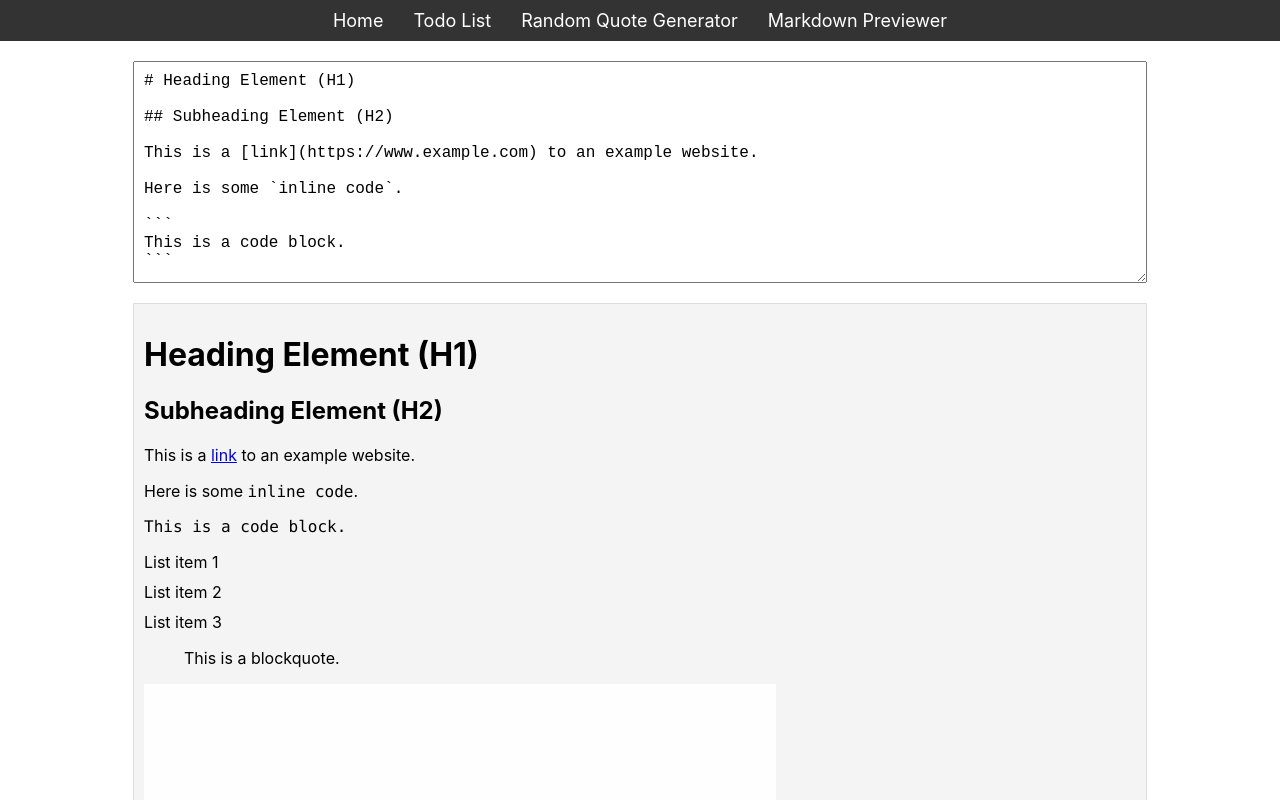
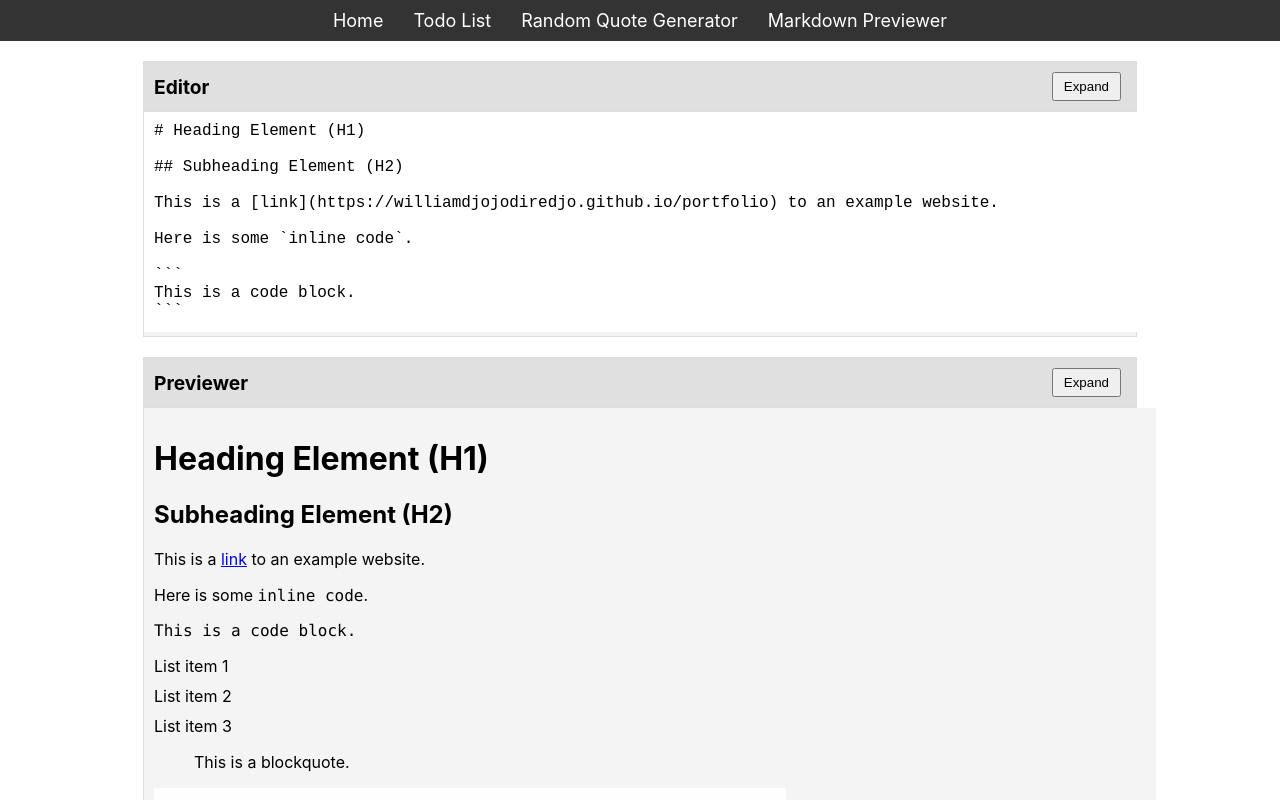
Before and after one commit to williamdjojodiredjo/portfolio, a React (Create React App) app: page /#/markdown-previewer in a window 1280 px wide. Shown: the top 800 px of the page. Built offline with nearby package versions, Linux system fonts and the light colour scheme.

Commit message:
add markdown previewer

```diff
--- a/public/index.html
+++ b/public/index.html
@@ -2,17 +2,13 @@
 <html lang="en">
   <head>
     <meta charset="utf-8" />
-    <link rel="icon" href="%PUBLIC_URL%/favicon.ico" />
     <link rel="stylesheet" href="https://cdnjs.cloudflare.com/ajax/libs/font-awesome/6.0.0-beta3/css/all.min.css"/>
     <meta name="viewport" content="width=device-width, initial-scale=1" />
-    <meta name="theme-color" content="#000000" />
     <meta
       name="description"
-      content="Web site created using create-react-app"
+      content="William Djojodiredjo ReactJS App"
     />
-    <link rel="apple-touch-icon" href="%PUBLIC_URL%/logo192.png" />
-    <link rel="manifest" href="%PUBLIC_URL%/manifest.json" />
-    <title>React App</title>
+    <title>William's Website</title>
   </head>
   <body>
     <noscript>You need to enable JavaScript to run this app.</noscript>
--- a/src/components/MarkdownPreviewerPage/MarkdownPreviewerPage.css
+++ b/src/components/MarkdownPreviewerPage/MarkdownPreviewerPage.css
@@ -5,18 +5,58 @@
   margin: 20px;
 }
 
+.editor-section, .preview-section {
+  width: 80%;
+  margin-bottom: 20px;
+  border: 1px solid #ddd;
+  background-color: #f4f4f4;
+}
+
+.editor-header, .preview-header {
+  display: flex;
+  justify-content: space-between;
+  align-items: center;
+  background-color: #e0e0e0;
+  padding: 5px 10px;
+  border-bottom: 1px solid #ddd;
+}
+
+.editor-header h2, .preview-header h2 {
+  margin: 0;
+  font-size: 1.2em;
+}
+
+.editor-header button, .preview-header button {
+  padding: 5px 10px;
+  cursor: pointer;
+}
+
 #editor {
-  width: 80%;
+  width: 100%;
   height: 200px;
-  margin-bottom: 20px;
   padding: 10px;
   font-size: 16px;
+  border: none;
+  resize: none;
+}
+
+#editor.expanded {
+  height: 400px; /* Expanded height */
 }
 
 #preview {
-  width: 80%;
+  width: 100%;
   padding: 10px;
   background-color: #f4f4f4;
-  border: 1px solid #ddd;
+  border: none;
   min-height: 200px;
 }
+
+#preview.expanded {
+  min-height: 400px; /* Expanded height */
+}
+
+.editor-section.expanded #editor,
+.preview-section.expanded #preview {
+  height: 400px; /* Adjust to your desired height when expanded */
+}
--- a/src/components/MarkdownPreviewerPage/MarkdownPreviewerPage.js
+++ b/src/components/MarkdownPreviewerPage/MarkdownPreviewerPage.js
@@ -2,7 +2,7 @@ import React, { useState } from 'react';
 import { marked } from 'marked';
 import './MarkdownPreviewerPage.css';
 import NavBar from '../NavBar/NavBar';
-import image1 from '../Images/Image1.jpg'
+import image1 from '../Images/Image1.jpg';
 
 // Configure marked to interpret carriage returns as <br> elements
 marked.setOptions({
@@ -15,7 +15,7 @@ const MarkdownPreviewerPage = () => {
 
 ## Subheading Element (H2)
 
-This is a [link](https://www.example.com) to an example website.
+This is a [link](https://williamdjojodiredjo.github.io/portfolio) to an example website.
 
 Here is some \`inline code\`.
 
@@ -34,8 +34,19 @@ This is a code block.
 **This text is bolded.**
 `);
 
+  const [isEditorExpanded, setIsEditorExpanded] = useState(false);
+  const [isPreviewExpanded, setIsPreviewExpanded] = useState(false);
+
   const handleChange = (e) => {
     setMarkdown(e.target.value);
+  };
+
+  const toggleEditorExpand = () => {
+    setIsEditorExpanded(!isEditorExpanded);
+  };
+
+  const togglePreviewExpand = () => {
+    setIsPreviewExpanded(!isPreviewExpanded);
   };
 
   const getMarkdownText = () => {
@@ -46,15 +57,33 @@ This is a code block.
     <div>
       <NavBar />
       <div className="markdown-previewer">
+        <div className={`editor-section ${isEditorExpanded ? 'expanded' : ''}`}>
+          <div className="editor-header">
+            <h2>Editor</h2>
+            <button onClick={toggleEditorExpand}>
+              {isEditorExpanded ? 'Collapse' : 'Expand'}
+            </button>
+          </div>
           <textarea
             id='editor'
             value={markdown}
             onChange={handleChange}
+            className={isEditorExpanded ? 'expanded' : ''}
           />
+        </div>
+        <div className={`preview-section ${isPreviewExpanded ? 'expanded' : ''}`}>
+          <div className="preview-header">
+            <h2>Previewer</h2>
+            <button onClick={togglePreviewExpand}>
+              {isPreviewExpanded ? 'Collapse' : 'Expand'}
+            </button>
+          </div>
           <div
             id='preview'
+            className={isPreviewExpanded ? 'expanded' : ''}
             dangerouslySetInnerHTML={getMarkdownText()}
           />
+        </div>
       </div>
     </div>
   );
```
Also changed, not shown: src/App.js (line endings or trailing spaces), src/components/TodoListPage/TodoListPage.js (line endings or trailing spaces). Lines whose indentation alone changed are shown as unchanged.
